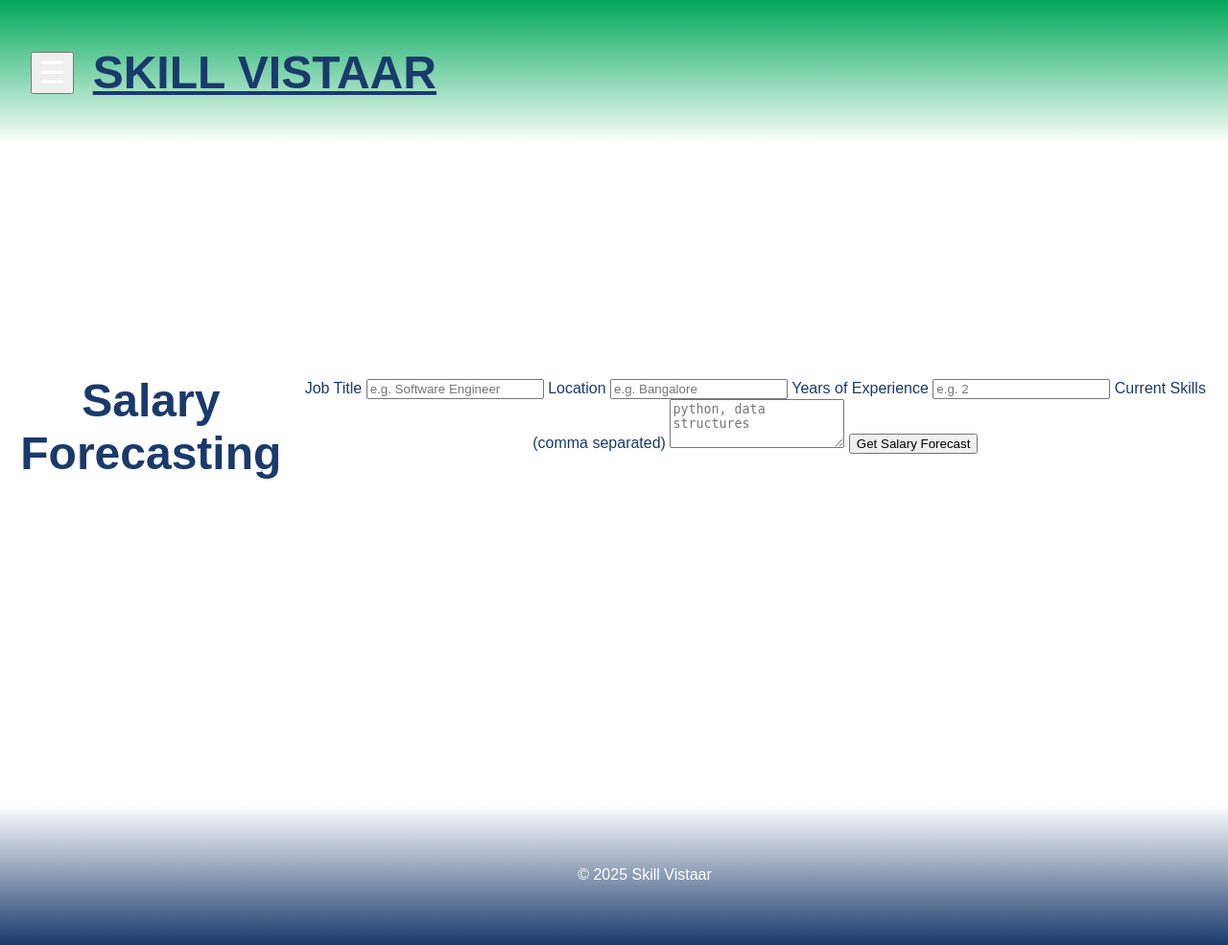
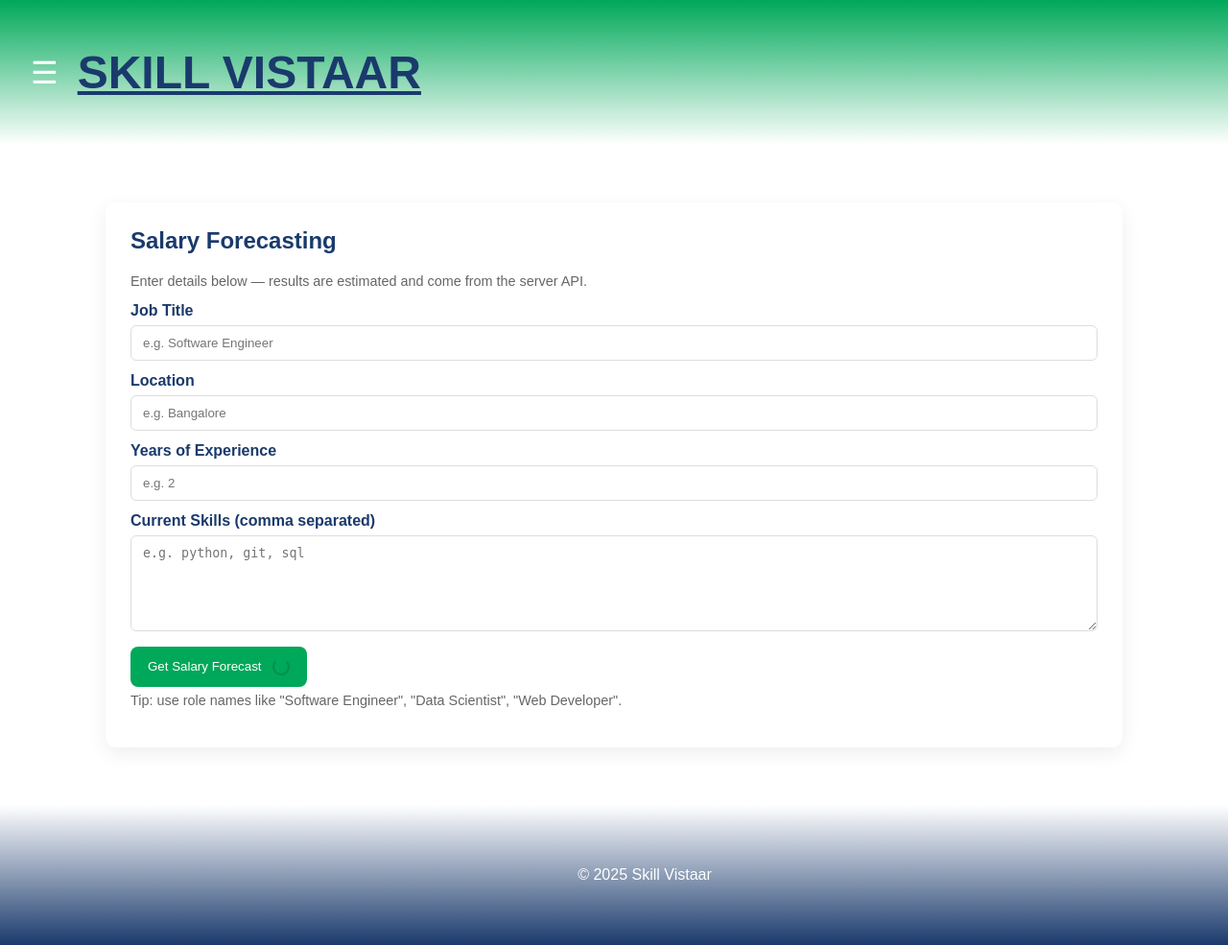
Before and after one commit to 1M-ARNAVERMA/Skill_Vistaar, a Flask app: page /salary-forecasting in a window 1280 px wide. Shown: the whole page at 96% size. Run offline with Flask 3, Linux system fonts and the light colour scheme.

Commit message:
Update salary_forecasting.html

```diff
--- a/templates/salary_forecasting.html
+++ b/templates/salary_forecasting.html
@@ -1,98 +1,168 @@
 <!DOCTYPE html>
 <html lang="en">
 <head>
-  <meta charset="utf-8" />
-  <meta name="viewport" content="width=device-width,initial-scale=1" />
-  <title>Salary Forecasting - Skill Vistaar</title>
+    <meta charset="UTF-8">
+    <title>Salary Forecasting</title>
     <link rel="stylesheet" href="{{ url_for('static', filename='webpages.css') }}">
+    <style>
+        .page-wrap {
+            display: flex;
+            gap: 30px;
+            max-width: 1100px;
+            margin: 40px auto;
+            padding: 20px;
+            box-sizing: border-box;
+        }
+        .form-card, .result-card {
+            background: #fff;
+            border-radius: 10px;
+            box-shadow: 0 6px 20px rgba(0,0,0,0.07);
+            padding: 26px;
+            flex: 1;
+        }
+        .form-card h2, .result-card h2 {
+            margin-top: 0;
+            color: #1A3A6C;
+        }
+        label {
+            display: block;
+            margin: 12px 0 6px;
+            color: #1A3A6C;
+            font-weight: 600;
+        }
+        input[type="text"], input[type="number"], textarea {
+            width: 100%;
+            padding: 10px 12px;
+            border-radius: 6px;
+            border: 1px solid #ddd;
+            box-sizing: border-box;
+        }
+        textarea { min-height: 100px; }
+        button.primary {
+            background: #00A859;
+            color: white;
+            border: none;
+            padding: 12px 18px;
+            border-radius: 8px;
+            cursor: pointer;
+            margin-top: 12px;
+        }
+        .small-muted { color: #666; font-size: 0.9rem; margin-top: 6px; }
+        .result-list { list-style: none; padding-left: 0; }
+        .result-list li { margin: 8px 0; font-size: 1rem; color: #1A3A6C; }
+        .hidden { display: none; }
+        .loader { display:inline-block; width:14px; height:14px; border:2px solid rgba(0,0,0,0.15); border-left-color:#00A859; border-radius:50%; animation:spin .8s linear infinite; vertical-align: middle; margin-left:8px;}
+        @keyframes spin { to { transform: rotate(360deg); } }
+        @media (max-width: 900px) {
+            .page-wrap { flex-direction: column; padding: 10px; }
+        }
+    </style>
 </head>
 <body>
-  <header class="navbar">
-    <button class="menu-icon" onclick="openSidebar()">☰</button>
-    <a class="logo" href="{{ url_for('home') }}">SKILL VISTAAR</a>
+    <header>
+        <nav class="navbar">
+            <span class="menu-icon" onclick="openSidebar()">&#9776;</span>
+            <a href="{{ url_for('home') }}" class="logo">SKILL VISTAAR</a>
+        </nav>
     </header>
 
-  <nav id="sidebar" class="sidebar">
-    <button class="close-btn" onclick="closeSidebar()">✕</button>
+    <div id="sidebar" class="sidebar">
+        <a href="javascript:void(0)" class="close-btn" onclick="closeSidebar()">⮿</a>
         <a href="{{ url_for('career_guidance') }}">Personalized Career Guidance</a>
         <a href="{{ url_for('skill_gap') }}">Skill Gap Analysis</a>
         <a href="{{ url_for('salary_forecasting') }}">Salary Forecasting</a>
         <a href="{{ url_for('mentorship') }}">Mentorship Program</a>
         <a href="{{ url_for('networking') }}">Networking Opportunities</a>
-  </nav>
+    </div>
 
-  <main class="content form-page">
-    <h1>Salary Forecasting</h1>
-    <form id="salaryForm" class="form-card">
-      <label>Job Title</label>
-      <input name="job" type="text" required placeholder="e.g. Software Engineer">
+    <main>
+        <div class="page-wrap">
+            <div class="form-card">
+                <h2>Salary Forecasting</h2>
+                <p class="small-muted">Enter details below — results are estimated and come from the server API.</p>
 
-      <label>Location</label>
-      <input name="location" type="text" required placeholder="e.g. Bangalore">
+                <form id="salaryForm">
+                    <label for="job">Job Title</label>
+                    <input id="job" name="job" type="text" placeholder="e.g. Software Engineer" required>
 
-      <label>Years of Experience</label>
-      <input name="experience" type="number" min="0" required placeholder="e.g. 2">
+                    <label for="location">Location</label>
+                    <input id="location" name="location" type="text" placeholder="e.g. Bangalore">
 
-      <label>Current Skills (comma separated)</label>
-      <textarea name="skills" rows="3" placeholder="python, data structures"></textarea>
+                    <label for="experience">Years of Experience</label>
+                    <input id="experience" name="experience" type="number" min="0" step="0.5" placeholder="e.g. 2">
 
-      <button type="submit" class="btn">Get Salary Forecast</button>
+                    <label for="skills">Current Skills (comma separated)</label>
+                    <textarea id="skills" name="skills" placeholder="e.g. python, git, sql"></textarea>
+
+                    <button type="submit" class="primary">Get Salary Forecast <span id="spinner" class="hidden loader"></span></button>
                 </form>
+                <p id="form-note" class="small-muted">Tip: use role names like "Software Engineer", "Data Scientist", "Web Developer".</p>
+            </div>
 
-    <div id="salary-result" class="result-card" style="display:none"></div>
+            <div id="resultCard" class="result-card hidden">
+                <h2>Forecast Result</h2>
+                <div id="resultContent">
+                    <!-- result injected here -->
+                </div>
+            </div>
+        </div>
     </main>
 
-  <footer class="footer-gradient"><p>© 2025 Skill Vistaar</p></footer>
+    <footer>
+        <div class="footer-gradient"></div>
+        <p>&copy; 2025 Skill Vistaar</p>
+    </footer>
 
-  <script src="{{ url_for('static', filename='script.js') }}"></script>
     <script>
-    document.addEventListener('DOMContentLoaded', () => {
+        function openSidebar(){ document.getElementById("sidebar").style.width = "250px"; }
+        function closeSidebar(){ document.getElementById("sidebar").style.width = "0"; }
+
         const form = document.getElementById('salaryForm');
-      const resultDiv = document.getElementById('salary-result');
+        const resultCard = document.getElementById('resultCard');
+        const resultContent = document.getElementById('resultContent');
+        const spinner = document.getElementById('spinner');
 
-      form.addEventListener('submit', async (e) => {
+        form.addEventListener('submit', async function(e){
             e.preventDefault();
-        resultDiv.style.display = 'block';
-        resultDiv.innerHTML = '<em>Processing…</em>';
+            resultCard.classList.add('hidden');
+            resultContent.innerHTML = '';
+            spinner.classList.remove('hidden');
 
-        const formData = new FormData(form);
             const payload = {
-          job: formData.get('job') || "",
-          location: formData.get('location') || "",
-          experience: formData.get('experience') || "",
-          skills: formData.get('skills') || ""
+                job: form.job.value.trim(),
+                location: form.location.value.trim(),
+                experience: form.experience.value.trim(),
+                skills: form.skills.value.trim()
             };
 
             try {
-          const res = await fetch('/forecast_salary', {
+                const res = await fetch('/predict_salary', {
                     method: 'POST',
                     headers: {'Content-Type': 'application/json'},
                     body: JSON.stringify(payload)
                 });
+                if(!res.ok) throw new Error('Server returned ' + res.status);
                 const data = await res.json();
-          if (data.error) {
-            resultDiv.innerHTML = `<p class="error">${data.error}</p>`;
-            return;
+
+                const html = `
+                    <p class="small-muted">Role: <strong>${payload.job || '—'}</strong> &nbsp; Location: <strong>${payload.location || '—'}</strong> &nbsp; Experience: <strong>${payload.experience || 0} yrs</strong></p>
+                    <ul class="result-list">
+                        <li><strong>Minimum salary:</strong> ₹${data.min.toLocaleString()}</li>
+                        <li><strong>Average salary:</strong> ₹${data.avg.toLocaleString()}</li>
+                        <li><strong>Maximum salary:</strong> ₹${data.max.toLocaleString()}</li>
+                    </ul>
+                    <h4>Skills to learn to boost salary</h4>
+                    <ul>${data.missing_skills && data.missing_skills.length ? data.missing_skills.map(s => `<li>${s}</li>`).join('') : '<li>None — you already have core boost skills</li>'}</ul>
+                    <p class="small-muted">${data.note || ''}</p>
+                `;
+                resultContent.innerHTML = html;
+                resultCard.classList.remove('hidden');
+            } catch (err) {
+                resultContent.innerHTML = `<p style="color:red">Error: ${err.message}</p>`;
+                resultCard.classList.remove('hidden');
+            } finally {
+                spinner.classList.add('hidden');
             }
-          const min = Number(data.min_salary || 0).toLocaleString('en-IN');
-          const avg = Number(data.avg_salary || 0).toLocaleString('en-IN');
-          const max = Number(data.max_salary || 0).toLocaleString('en-IN');
-
-          resultDiv.innerHTML = `
-            <h3>Salary Forecast</h3>
-            <ul>
-              <li><strong>Min:</strong> ₹${min}</li>
-              <li><strong>Avg:</strong> ₹${avg}</li>
-              <li><strong>Max:</strong> ₹${max}</li>
-            </ul>
-            <h4>Skills to Boost Salary</h4>
-            <ul>${(data.recommended_skills || []).map(s => `<li>${s}</li>`).join('')}</ul>
-            <p>${data.explanation || ""}</p>
-          `;
-        } catch (err) {
-          resultDiv.innerHTML = `<p class="error">Request failed: ${err}</p>`;
-        }
-      });
         });
     </script>
 </body>
```
Lines whose indentation alone changed are shown as unchanged.
